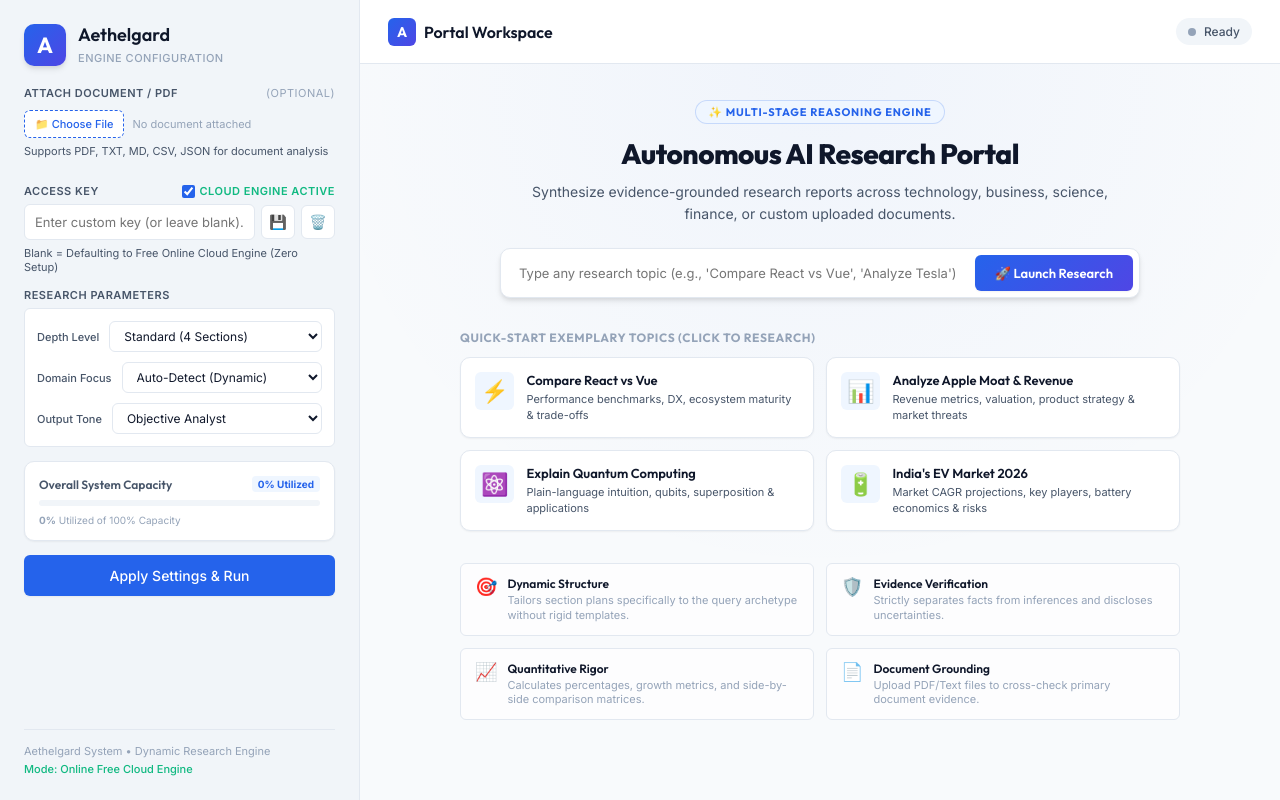
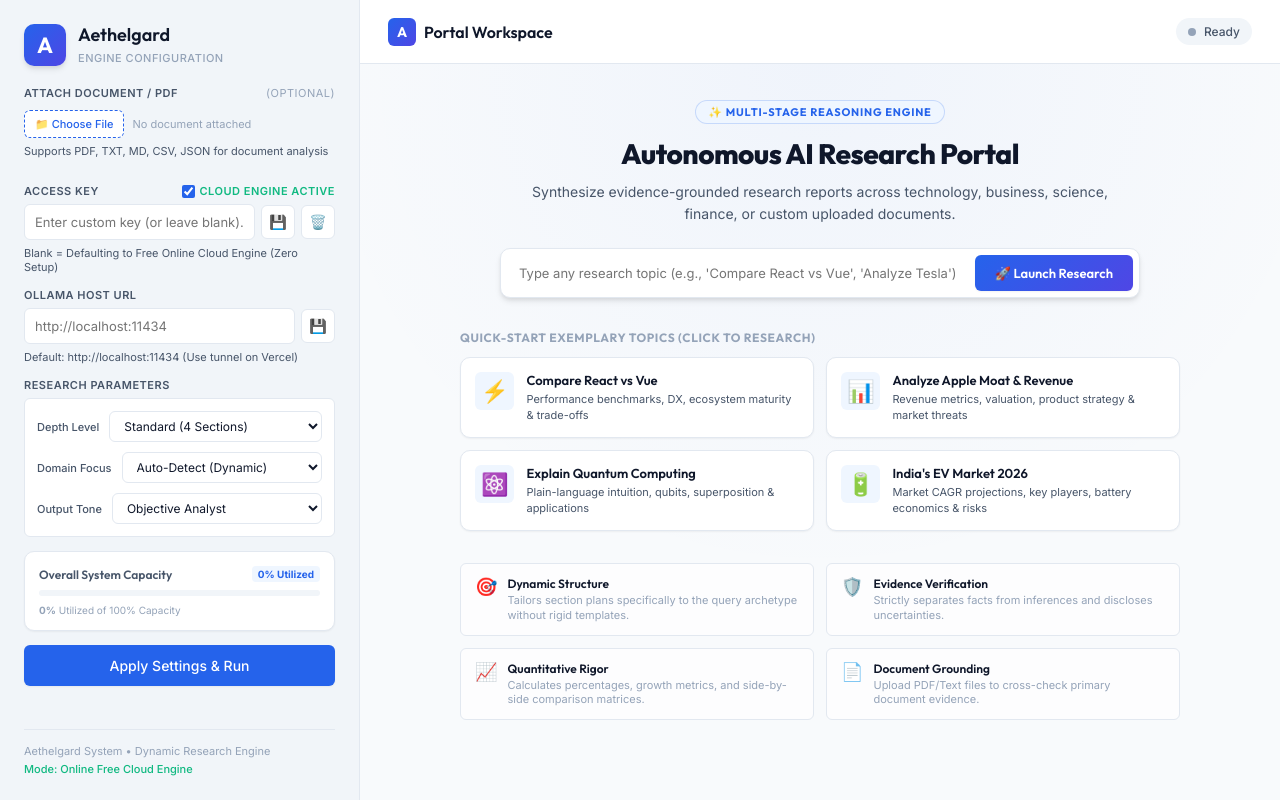
Before and after one commit to mahimadesaii/automation, a Python web app: template templates/index.html in a window 1280 px wide. Run offline with Jinja, Linux system fonts and the light colour scheme; the template is opened without the code that fills it, so the values that code supplies are empty.

Commit message:
feat: add Ollama Host URL configuration input to settings panel for remote connection support

```diff
--- a/static/script.js
+++ b/static/script.js
@@ -23,6 +23,9 @@ document.addEventListener("DOMContentLoaded", () => {
     const enableGroqToggle = document.getElementById("enable-groq-toggle");
     const toggleGroqStatus = document.getElementById("toggle-groq-status");
     const tokenStatusText = document.getElementById("token-status-text");
+
+    const ollamaHostInput = document.getElementById("ollama-host-input");
+    const saveOllamaBtn = document.getElementById("save-ollama-btn");
 
     // File Upload DOM Elements
     const documentUploadInput = document.getElementById("document-upload-input");
@@ -110,6 +113,7 @@ document.addEventListener("DOMContentLoaded", () => {
     // ── Token & Key Storage ──────────────────────────────────────────────────
     const LS_KEY = "aethelgard_access_token";
     const LS_ENABLED = "aethelgard_groq_enabled";
+    const LS_OLLAMA_HOST = "aethelgard_ollama_host";
 
     function loadSavedConfig() {
         const isEnabled = localStorage.getItem(LS_ENABLED) !== "false";
@@ -123,6 +127,11 @@ document.addEventListener("DOMContentLoaded", () => {
             updateKeyStatusDisplay();
         } else {
             updateKeyStatusDisplay();
+        }
+
+        const storedOllama = localStorage.getItem(LS_OLLAMA_HOST);
+        if (storedOllama && ollamaHostInput) {
+            ollamaHostInput.value = storedOllama;
         }
 
         checkSystemCapacity();
@@ -196,6 +205,19 @@ document.addEventListener("DOMContentLoaded", () => {
             }
             updateKeyStatusDisplay();
             addConsoleLog("Disabled & cleared Groq API Key. Engine set to Local Ollama.", "warning");
+        });
+    }
+
+    if (saveOllamaBtn && ollamaHostInput) {
+        saveOllamaBtn.addEventListener("click", () => {
+            const raw = ollamaHostInput.value.trim();
+            if (raw) {
+                localStorage.setItem(LS_OLLAMA_HOST, raw);
+                addConsoleLog("Updated Ollama Host URL.", "success");
+            } else {
+                localStorage.removeItem(LS_OLLAMA_HOST);
+                addConsoleLog("Reset Ollama Host to default.", "info");
+            }
         });
     }
 
@@ -466,6 +488,7 @@ document.addEventListener("DOMContentLoaded", () => {
         const payload = {
             topic: params.topic,
             access_token: params.accessToken,
+            ollama_host: ollamaHostInput ? ollamaHostInput.value.trim() : "",
             depth: params.depth,
             domain: params.domain,
             tone: params.tone,
--- a/templates/index.html
+++ b/templates/index.html
@@ -79,6 +79,23 @@
                         </button>
                     </div>
                     <p id="token-status-text" class="api-key-status-text">Blank = Defaulting to Free Cloud Engine</p>
+                </div>
+
+                <!-- Ollama Host Configuration -->
+                <div class="form-group ollama-host-group">
+                    <label for="ollama-host-input">Ollama Host URL</label>
+                    <div class="api-key-input-row">
+                        <input
+                            type="text"
+                            id="ollama-host-input"
+                            placeholder="http://localhost:11434"
+                            autocomplete="off"
+                        />
+                        <button type="button" id="save-ollama-btn" class="btn-save-key" title="Save / Update Ollama Host">
+                            💾
+                        </button>
+                    </div>
+                    <p id="ollama-status-text" class="api-key-status-text">Default: http://localhost:11434 (Use tunnel on Vercel)</p>
                 </div>
 
                 <!-- Research Parameters Card -->
```
